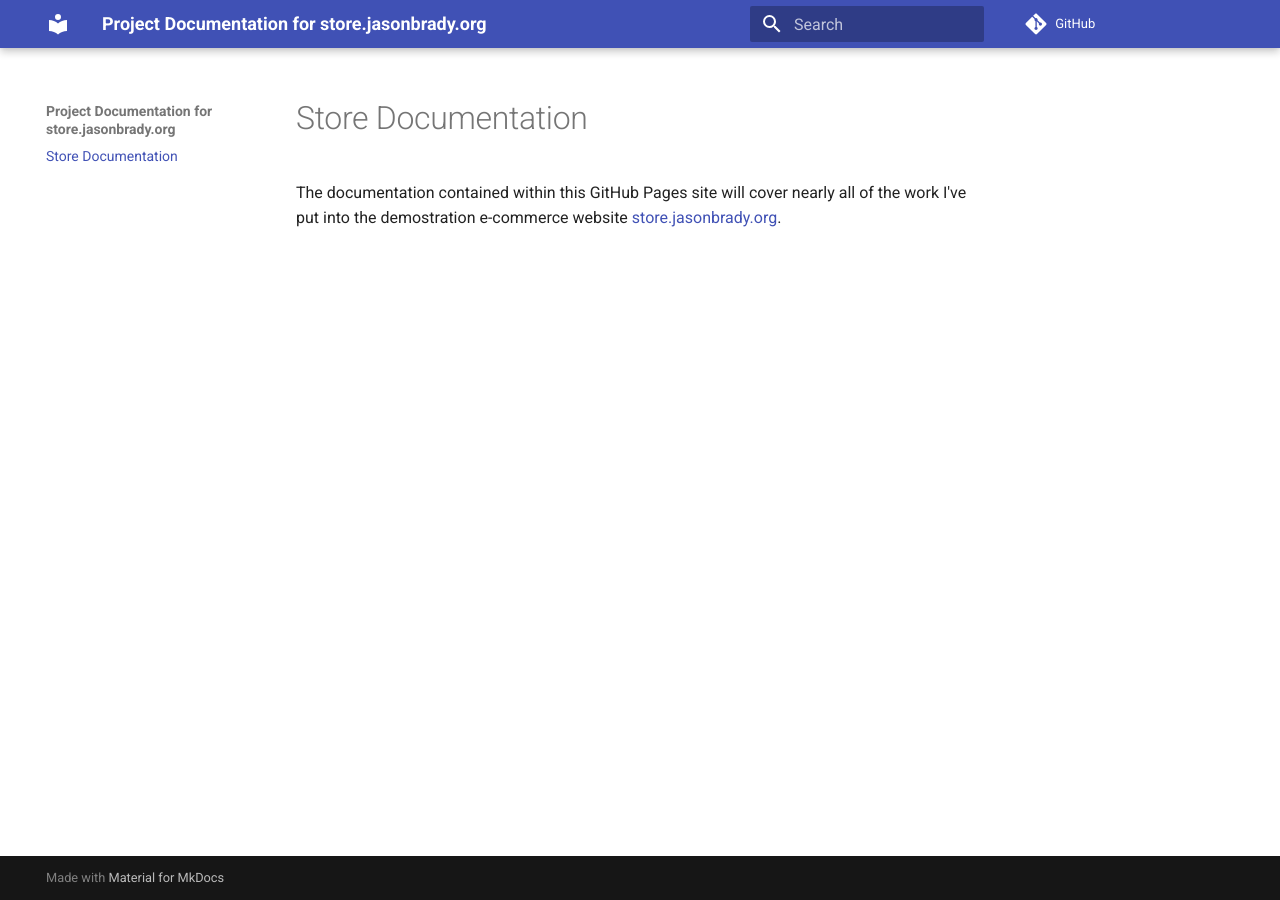
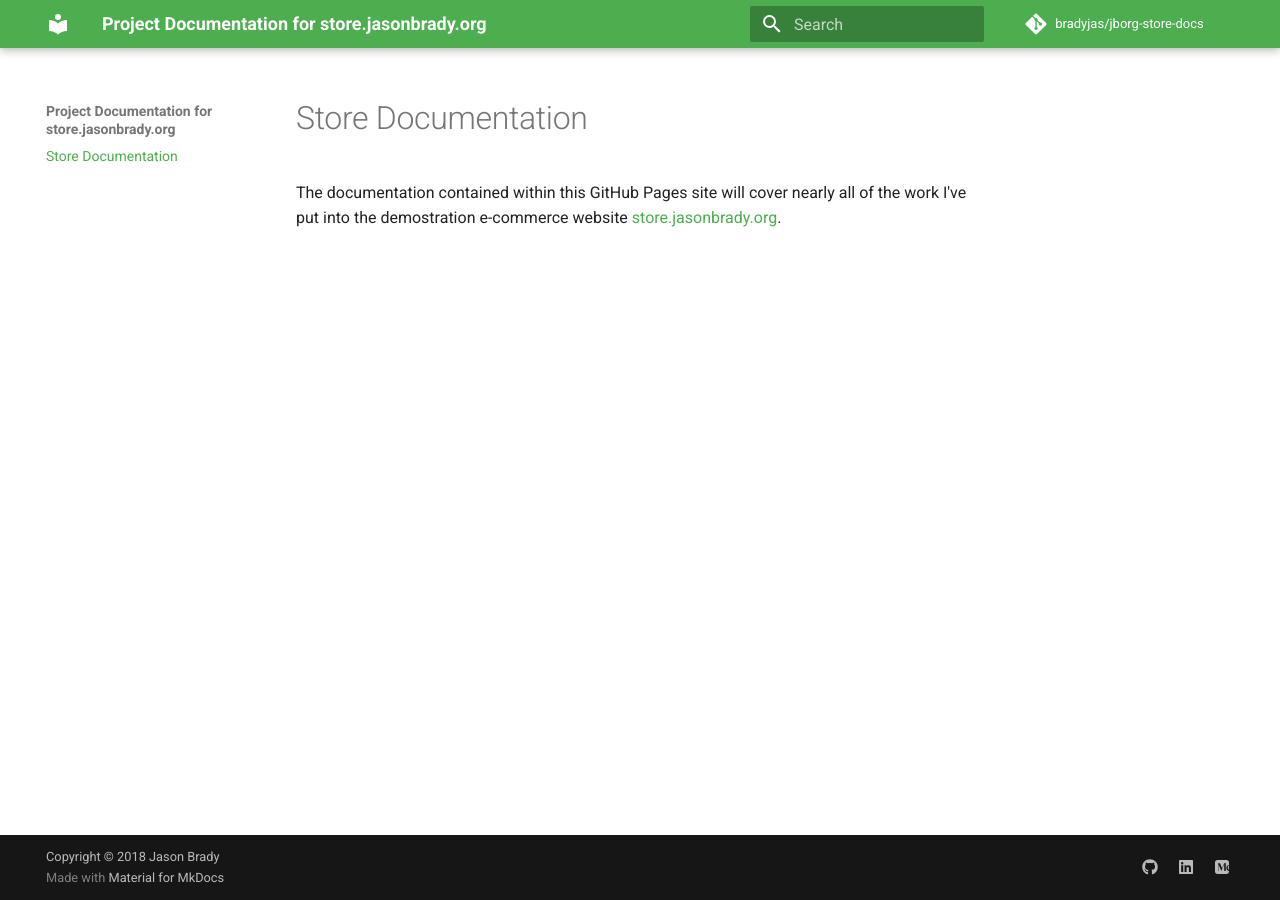
Before and after one commit to bradyjas/jborg-store-docs, an MkDocs documentation site: the page built from docs/index.md, in a window 1280 px wide. Built offline with MkDocs 1.6.1 and Material for MkDocs 9.7.7, drawn with Linux system fonts in a browser that asks for light colours; comment, search, counter and statistics services are not loaded.

Commit message:
Lots of customization changes

```diff
--- a/mkdocs.yml
+++ b/mkdocs.yml
@@ -1,9 +1,47 @@
+# Project Information
 site_name: Project Documentation for store.jasonbrady.org
 site_url: https://store-docs.jasonbrady.org
 site_description: Project documentation for store.jasonbrady.org
 site_author: Jason Brady
 
+# Repository
+repo_name: bradyjas/jborg-store-docs
 repo_url: https://github.com/bradyjas/jborg-store-docs
 
+# Copyright
+copyright: Copyright &copy; 2018 Jason Brady
+
+# Configuration
 theme:
-  name: 'material'
+  name: material
+  language: en
+  palette:
+    primary: green
+    accent: green
+  font:
+    text: Roboto
+    code: Roboto Mono
+
+# Customizations
+extra:
+  social:
+  - type: github
+    link: https://github.com/bradyjas
+  - type: linkedin
+    link: https://linkedin.com/in/bradyjas
+  - type: medium
+    link: https://medium.com/@bradyjas
+
+# Google Analytics
+google_analytics:
+- UA-130346986-1
+- auto
+
+# Extensions
+markdown_extensions:
+- admonition
+- codehilite:
+    guess_lang: false
+    linenums: true
+- toc:
+    permalink: true
```
